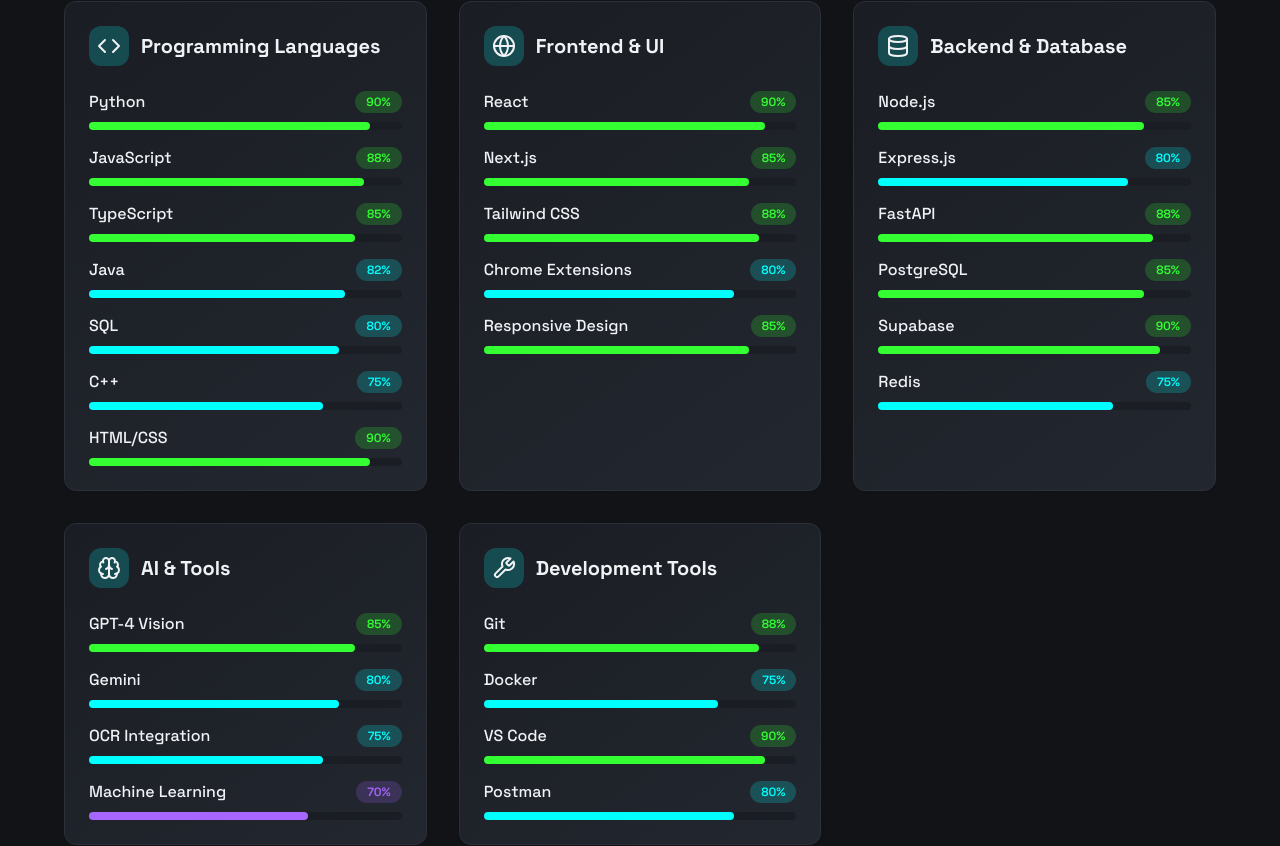
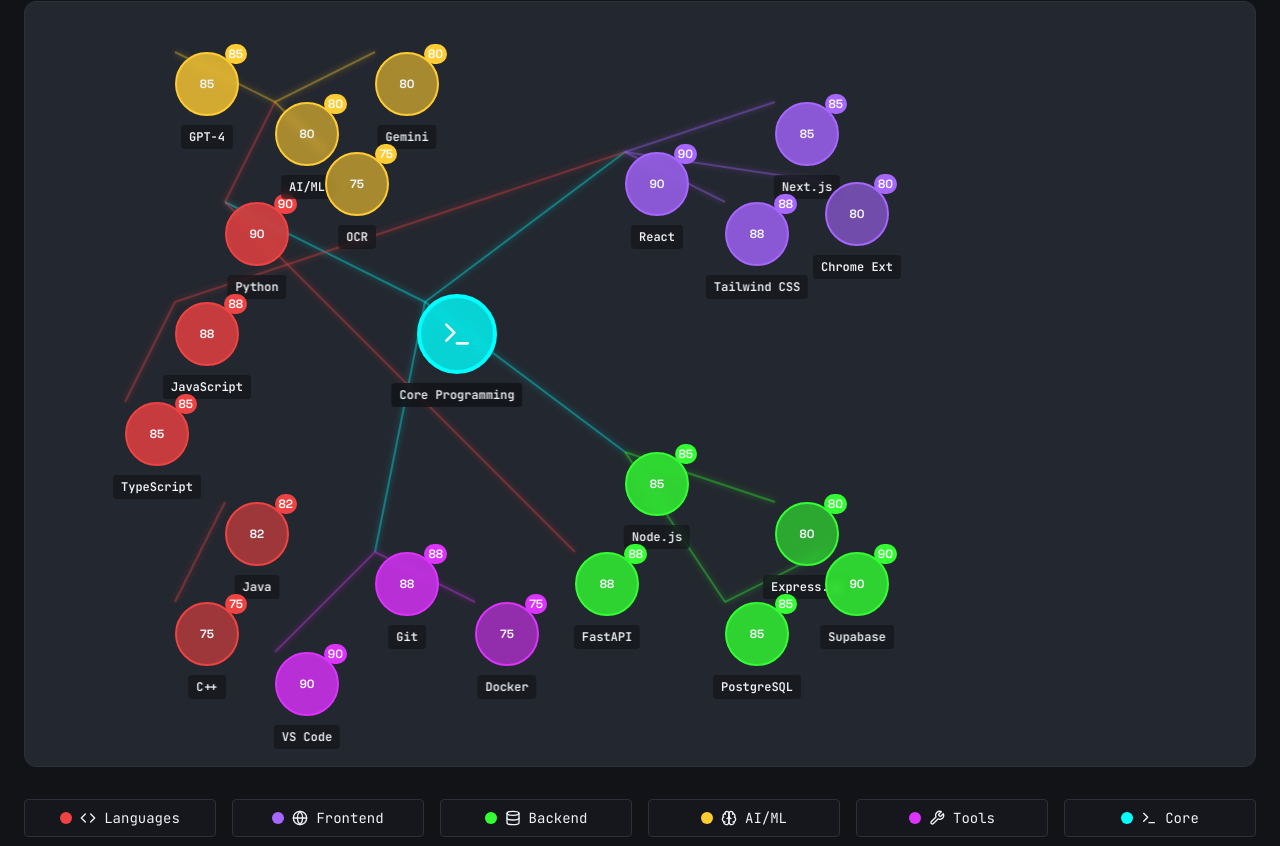
Before and after one commit to JeffersonWu25/jefferson-wu-portfolio, a React (Vite) app: page / in a window 1280 px wide. Shown: the part 5145-5991 px from the top of the page. Built offline with nearby package versions, Linux system fonts and the light colour scheme.

Commit message:
Refactor: Implement skill tree design
Update the Technical Skills section to resemble a skill tree, with a logical design and visual flow.

```diff
--- a/src/components/Skills.tsx
+++ b/src/components/Skills.tsx
@@ -1,173 +1,251 @@
-import { Card } from "@/components/ui/card";
 import { Badge } from "@/components/ui/badge";
-import { Code, Database, Globe, Brain, Wrench, GitBranch } from "lucide-react";
+import { Code, Database, Globe, Brain, Wrench, GitBranch, Terminal } from "lucide-react";
 
 const Skills = () => {
-  const skillCategories = [
-    {
-      id: "languages",
-      title: "Programming Languages",
-      icon: <Code className="h-6 w-6" />,
-      skills: [
-        { name: "Python", level: 90 },
-        { name: "JavaScript", level: 88 },
-        { name: "TypeScript", level: 85 },
-        { name: "Java", level: 82 },
-        { name: "SQL", level: 80 },
-        { name: "C++", level: 75 },
-        { name: "HTML/CSS", level: 90 }
-      ],
-      gradient: "bg-gradient-primary"
-    },
-    {
-      id: "frontend",
-      title: "Frontend & UI",
-      icon: <Globe className="h-6 w-6" />,
-      skills: [
-        { name: "React", level: 90 },
-        { name: "Next.js", level: 85 },
-        { name: "Tailwind CSS", level: 88 },
-        { name: "Chrome Extensions", level: 80 },
-        { name: "Responsive Design", level: 85 }
-      ],
-      gradient: "bg-gradient-secondary"
-    },
-    {
-      id: "backend",
-      title: "Backend & Database",
-      icon: <Database className="h-6 w-6" />,
-      skills: [
-        { name: "Node.js", level: 85 },
-        { name: "Express.js", level: 80 },
-        { name: "FastAPI", level: 88 },
-        { name: "PostgreSQL", level: 85 },
-        { name: "Supabase", level: 90 },
-        { name: "Redis", level: 75 }
-      ],
-      gradient: "bg-gradient-card"
-    },
-    {
-      id: "ai-tools",
-      title: "AI & Tools",
-      icon: <Brain className="h-6 w-6" />,
-      skills: [
-        { name: "GPT-4 Vision", level: 85 },
-        { name: "Gemini", level: 80 },
-        { name: "OCR Integration", level: 75 },
-        { name: "Machine Learning", level: 70 }
-      ],
-      gradient: "bg-gradient-primary"
-    },
-    {
-      id: "tools",
-      title: "Development Tools",
-      icon: <Wrench className="h-6 w-6" />,
-      skills: [
-        { name: "Git", level: 88 },
-        { name: "Docker", level: 75 },
-        { name: "VS Code", level: 90 },
-        { name: "Postman", level: 80 }
-      ],
-      gradient: "bg-gradient-secondary"
-    }
+  // Define skill tree structure with logical connections
+  const skillNodes = [
+    // Core Programming (Center)
+    { id: "core", name: "Core Programming", x: 400, y: 300, level: 100, category: "core", unlocked: true },
+
+    // Languages Branch (Left)
+    { id: "python", name: "Python", x: 200, y: 200, level: 90, category: "languages", unlocked: true },
+    { id: "javascript", name: "JavaScript", x: 150, y: 300, level: 88, category: "languages", unlocked: true },
+    { id: "typescript", name: "TypeScript", x: 100, y: 400, level: 85, category: "languages", unlocked: true },
+    { id: "java", name: "Java", x: 200, y: 500, level: 82, category: "languages", unlocked: true },
+    { id: "cpp", name: "C++", x: 150, y: 600, level: 75, category: "languages", unlocked: true },
+
+    // Frontend Branch (Top Right)
+    { id: "react", name: "React", x: 600, y: 150, level: 90, category: "frontend", unlocked: true },
+    { id: "nextjs", name: "Next.js", x: 750, y: 100, level: 85, category: "frontend", unlocked: true },
+    { id: "tailwind", name: "Tailwind CSS", x: 700, y: 200, level: 88, category: "frontend", unlocked: true },
+    { id: "chrome", name: "Chrome Ext", x: 800, y: 180, level: 80, category: "frontend", unlocked: true },
+
+    // Backend Branch (Bottom Right)
+    { id: "nodejs", name: "Node.js", x: 600, y: 450, level: 85, category: "backend", unlocked: true },
+    { id: "express", name: "Express.js", x: 750, y: 500, level: 80, category: "backend", unlocked: true },
+    { id: "fastapi", name: "FastAPI", x: 550, y: 550, level: 88, category: "backend", unlocked: true },
+    { id: "postgresql", name: "PostgreSQL", x: 700, y: 600, level: 85, category: "backend", unlocked: true },
+    { id: "supabase", name: "Supabase", x: 800, y: 550, level: 90, category: "backend", unlocked: true },
+
+    // AI Branch (Top Left)
+    { id: "ai", name: "AI/ML", x: 250, y: 100, level: 80, category: "ai", unlocked: true },
+    { id: "gpt4", name: "GPT-4", x: 150, y: 50, level: 85, category: "ai", unlocked: true },
+    { id: "gemini", name: "Gemini", x: 350, y: 50, level: 80, category: "ai", unlocked: true },
+    { id: "ocr", name: "OCR", x: 300, y: 150, level: 75, category: "ai", unlocked: true },
+
+    // Tools Branch (Bottom)
+    { id: "git", name: "Git", x: 350, y: 550, level: 88, category: "tools", unlocked: true },
+    { id: "docker", name: "Docker", x: 450, y: 600, level: 75, category: "tools", unlocked: true },
+    { id: "vscode", name: "VS Code", x: 250, y: 650, level: 90, category: "tools", unlocked: true },
   ];
 
-  const getSkillColor = (level: number) => {
-    if (level >= 85) return "text-accent";
-    if (level >= 75) return "text-primary";
-    return "text-secondary";
+  // Define connections between skills
+  const connections = [
+    // From core to main branches
+    { from: "core", to: "python" },
+    { from: "core", to: "javascript" },
+    { from: "core", to: "react" },
+    { from: "core", to: "nodejs" },
+    { from: "core", to: "git" },
+
+    // Language progressions
+    { from: "python", to: "ai" },
+    { from: "javascript", to: "typescript" },
+    { from: "javascript", to: "react" },
+    { from: "python", to: "fastapi" },
+    { from: "java", to: "cpp" },
+
+    // Frontend progressions
+    { from: "react", to: "nextjs" },
+    { from: "react", to: "tailwind" },
+    { from: "react", to: "chrome" },
+
+    // Backend progressions
+    { from: "nodejs", to: "express" },
+    { from: "nodejs", to: "postgresql" },
+    { from: "postgresql", to: "supabase" },
+
+    // AI progressions
+    { from: "ai", to: "gpt4" },
+    { from: "ai", to: "gemini" },
+    { from: "ai", to: "ocr" },
+
+    // Tools progressions
+    { from: "git", to: "docker" },
+    { from: "git", to: "vscode" },
+  ];
+
+  const getCategoryColor = (category: string, level: number) => {
+    const baseColors = {
+      core: { primary: "180 100% 50%", glow: "180 100% 65%" }, // Cyan
+      languages: { primary: "0 84% 60%", glow: "0 84% 75%" }, // Red
+      frontend: { primary: "265 100% 70%", glow: "265 100% 80%" }, // Purple
+      backend: { primary: "120 100% 60%", glow: "120 100% 75%" }, // Green
+      ai: { primary: "45 100% 60%", glow: "45 100% 75%" }, // Yellow
+      tools: { primary: "290 100% 60%", glow: "290 100% 75%" }, // Magenta
     };
 
-  const getSkillBg = (level: number) => {
-    if (level >= 85) return "bg-accent/20";
-    if (level >= 75) return "bg-primary/20";
-    return "bg-secondary/20";
+    const colors = baseColors[category as keyof typeof baseColors] || baseColors.core;
+    return {
+      bg: `hsl(${colors.primary} / ${level >= 85 ? '0.8' : level >= 75 ? '0.6' : '0.4'})`,
+      border: `hsl(${colors.primary})`,
+      glow: `hsl(${colors.glow})`,
+      connection: `hsl(${colors.primary} / 0.6)`,
+    };
   };
 
   return (
     <section id="skills" className="py-20 bg-background">
       <div className="container mx-auto px-6">
-        <div className="max-w-6xl mx-auto">
+        <div className="max-w-7xl mx-auto">
           {/* Section Header */}
           <div className="text-center mb-16">
             <h2 className="text-4xl md:text-5xl font-bold mb-4">
-              <span className="glitch" data-text="Technical Skills">
-                Technical Skills
+              <span className="glitch" data-text="Skill Tree">
+                Skill Tree
               </span>
             </h2>
             <p className="text-xl text-muted-foreground">
-              Expertise across the full technology stack
+              My technology mastery progression
             </p>
           </div>
 
-          {/* Skills Grid */}
-          <div className="grid md:grid-cols-2 lg:grid-cols-3 gap-8">
-            {skillCategories.map((category) => (
-              <Card
-                key={category.id}
-                className="p-6 bg-gradient-card border-border hover:border-primary/40 transition-all duration-300 neon-hover group"
+          {/* Skill Tree Container */}
+          <div className="relative bg-surface-elevated rounded-lg border border-border p-8 overflow-hidden">
+            {/* SVG for connections */}
+            <svg
+              className="absolute inset-0 w-full h-full pointer-events-none"
+              style={{ minHeight: '700px' }}
             >
-                {/* Gradient Overlay */}
-                <div className={`absolute inset-0 ${category.gradient} opacity-5 group-hover:opacity-10 transition-opacity rounded-lg`}></div>
+              <defs>
+                <filter id="glow">
+                  <feGaussianBlur stdDeviation="3" result="coloredBlur"/>
+                  <feMerge>
+                    <feMergeNode in="coloredBlur"/>
+                    <feMergeNode in="SourceGraphic"/>
+                  </feMerge>
+                </filter>
+              </defs>
 
-                <div className="relative">
-                  {/* Category Header */}
-                  <div className="flex items-center gap-3 mb-6">
-                    <div className="p-2 bg-primary/20 rounded-lg group-hover:bg-primary/30 transition-colors">
-                      {category.icon}
-                    </div>
-                    <h3 className="text-xl font-bold group-hover:text-primary transition-colors">
-                      {category.title}
-                    </h3>
+              {connections.map((connection, index) => {
+                const fromNode = skillNodes.find(n => n.id === connection.from);
+                const toNode = skillNodes.find(n => n.id === connection.to);
+                if (!fromNode || !toNode) return null;
+
+                const colors = getCategoryColor(fromNode.category, fromNode.level);
+
+                return (
+                  <line
+                    key={index}
+                    x1={fromNode.x}
+                    y1={fromNode.y}
+                    x2={toNode.x}
+                    y2={toNode.y}
+                    stroke={colors.connection}
+                    strokeWidth="2"
+                    filter="url(#glow)"
+                    className="opacity-60"
+                  />
+                );
+              })}
+            </svg>
+
+            {/* Skill Nodes */}
+            <div className="relative" style={{ minHeight: '700px' }}>
+              {skillNodes.map((node) => {
+                const colors = getCategoryColor(node.category, node.level);
+                const isCore = node.category === 'core';
+
+                return (
+                  <div
+                    key={node.id}
+                    className={`absolute transform -translate-x-1/2 -translate-y-1/2 group cursor-pointer transition-all duration-300 hover:scale-110 ${
+                      isCore ? 'z-20' : 'z-10'
+                    }`}
+                    style={{
+                      left: `${node.x}px`,
+                      top: `${node.y}px`,
+                    }}
+                  >
+                    {/* Node Circle */}
+                    <div
+                      className={`relative w-16 h-16 rounded-full border-2 flex items-center justify-center backdrop-blur-sm transition-all duration-300 ${
+                        isCore ? 'w-20 h-20 border-4' : ''
+                      }`}
+                      style={{
+                        backgroundColor: colors.bg,
+                        borderColor: colors.border,
+                        boxShadow: `0 0 20px ${colors.glow}40`,
+                      }}
+                    >
+                      {/* Icon for core node */}
+                      {isCore && (
+                        <Terminal className="h-8 w-8 text-foreground" />
+                      )}
+
+                      {/* Skill Level */}
+                      {!isCore && (
+                        <span className="text-xs font-bold text-foreground">
+                          {node.level}
+                        </span>
+                      )}
+
+                      {/* Hover glow effect */}
+                      <div
+                        className="absolute inset-0 rounded-full opacity-0 group-hover:opacity-30 transition-opacity duration-300"
+                        style={{ backgroundColor: colors.glow }}
+                      />
                     </div>
 
-                  {/* Skills List */}
-                  <div className="space-y-4">
-                    {category.skills.map((skill) => (
-                      <div key={skill.name} className="space-y-2">
-                        <div className="flex justify-between items-center">
-                          <span className="font-medium text-foreground">
-                            {skill.name}
+                    {/* Node Label */}
+                    <div className="absolute top-full mt-2 left-1/2 transform -translate-x-1/2 whitespace-nowrap">
+                      <span className={`text-xs font-mono font-semibold px-2 py-1 rounded backdrop-blur-sm ${
+                        isCore ? 'text-sm bg-background/80' : 'text-xs bg-background/60'
+                      }`}>
+                        {node.name}
                       </span>
-                          <Badge
-                            variant="secondary"
-                            className={`text-xs ${getSkillBg(skill.level)} ${getSkillColor(skill.level)} border-transparent`}
-                          >
-                            {skill.level}%
-                          </Badge>
                     </div>
 
-                        {/* Progress Bar */}
-                        <div className="w-full bg-surface rounded-full h-2">
-                          <div
-                            className={`h-2 rounded-full transition-all duration-500 group-hover:shadow-neon ${
-                              skill.level >= 85 ? 'bg-accent' :
-                              skill.level >= 75 ? 'bg-primary' : 'bg-secondary'
-                            }`}
-                            style={{ width: `${skill.level}%` }}
-                          ></div>
+                    {/* Level Badge */}
+                    {!isCore && (
+                      <Badge
+                        className="absolute -top-2 -right-2 text-xs px-1 min-w-0 h-5 border-0"
+                        style={{
+                          backgroundColor: colors.border,
+                          color: 'white'
+                        }}
+                      >
+                        {node.level}
+                      </Badge>
+                    )}
+                  </div>
+                );
+              })}
             </div>
           </div>
-                    ))}
+
+          {/* Legend */}
+          <div className="mt-8 grid grid-cols-2 md:grid-cols-3 lg:grid-cols-6 gap-4 text-center">
+            {[
+              { category: 'languages', label: 'Languages', icon: <Code className="h-4 w-4" /> },
+              { category: 'frontend', label: 'Frontend', icon: <Globe className="h-4 w-4" /> },
+              { category: 'backend', label: 'Backend', icon: <Database className="h-4 w-4" /> },
+              { category: 'ai', label: 'AI/ML', icon: <Brain className="h-4 w-4" /> },
+              { category: 'tools', label: 'Tools', icon: <Wrench className="h-4 w-4" /> },
+              { category: 'core', label: 'Core', icon: <Terminal className="h-4 w-4" /> },
+            ].map((item) => {
+              const colors = getCategoryColor(item.category, 85);
+              return (
+                <div key={item.category} className="flex items-center justify-center gap-2 p-2 rounded border border-border bg-surface/50">
+                  <div
+                    className="w-3 h-3 rounded-full"
+                    style={{ backgroundColor: colors.border }}
+                  />
+                  {item.icon}
+                  <span className="text-sm font-mono">{item.label}</span>
                 </div>
-                </div>
-              </Card>
-            ))}
-          </div>
-
-          {/* Additional Info */}
-          <div className="mt-16 text-center">
-            <Card className="p-6 bg-gradient-card border-primary/20 max-w-2xl mx-auto">
-              <div className="flex items-center justify-center gap-3 mb-4">
-                <GitBranch className="h-6 w-6 text-primary" />
-                <h3 className="text-xl font-bold">Always Learning</h3>
-              </div>
-              <p className="text-muted-foreground leading-relaxed">
-                Continuously expanding my skillset through hackathons, personal projects, and
-                staying up-to-date with the latest technologies. Currently exploring advanced
-                AI integration and cloud architecture patterns.
-              </p>
-            </Card>
+              );
+            })}
           </div>
         </div>
       </div>
```
Lines whose indentation alone changed are shown as unchanged.
